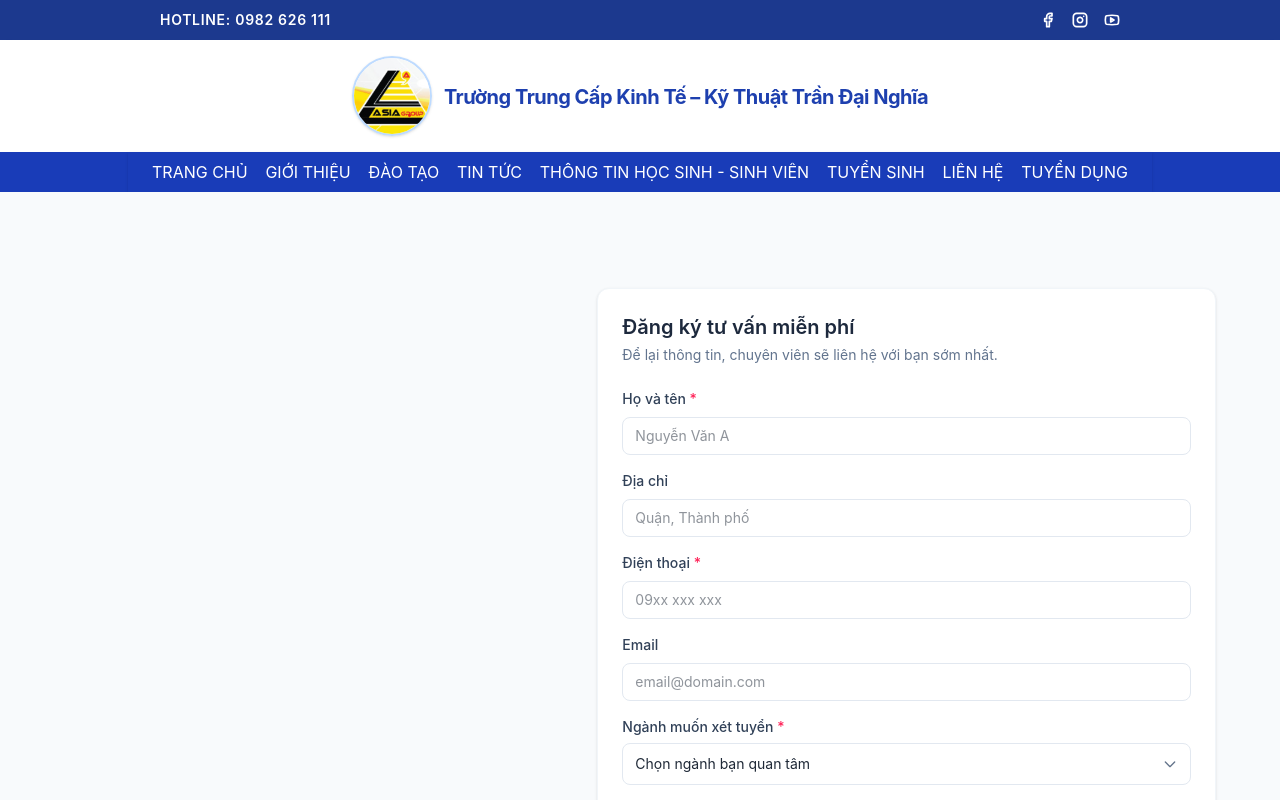
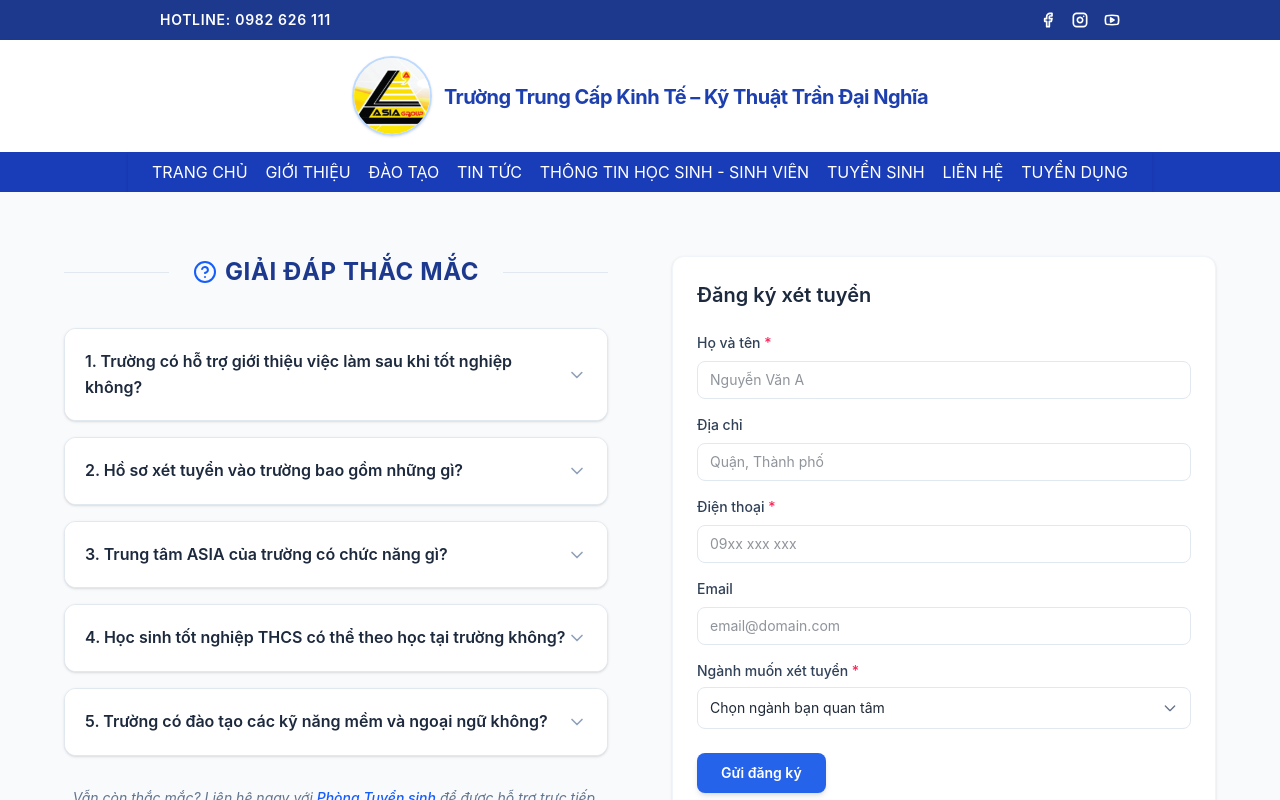
Before and after one commit to NguyenMinhNhat843/WebsiteTruongTDN, a React (Vite) app: page /dang-ky-tuyen-sinh in a window 1280 px wide. Shown: the top 800 px of the page. Built offline with nearby package versions, Linux system fonts and the light colour scheme.

Commit message:
page dăng ký xét tuyển online

```diff
--- /dev/null
+++ b/src/components/DangKyTuVan/CauHoiThuongGap.tsx
@@ -0,0 +1,98 @@
+import { useState } from "react";
+import { ChevronDown, HelpCircle } from "lucide-react";
+
+const CauHoiThuongGap = () => {
+  const [openIndex, setOpenIndex] = useState<number | null>(null);
+
+  const faqData = [
+    {
+      question:
+        "Trường có hỗ trợ giới thiệu việc làm sau khi tốt nghiệp không?",
+      answer:
+        "Có. Với phương châm 'Đào tạo gắn liền với việc làm', nhà trường liên kết chặt chẽ với các doanh nghiệp để sinh viên thực tập và được ưu tiên tuyển dụng ngay sau khi tốt nghiệp.",
+    },
+    {
+      question: "Hồ sơ xét tuyển vào trường bao gồm những gì?",
+      answer:
+        "Hồ sơ cơ bản bao gồm: Phiếu đăng ký dự tuyển, bản sao bằng tốt nghiệp (hoặc giấy chứng nhận tốt nghiệp tạm thời), bản sao học bạ và các giấy tờ ưu tiên (nếu có).",
+    },
+    {
+      question: "Trung tâm ASIA của trường có chức năng gì?",
+      answer:
+        "Trung tâm ASIA chuyên về đào tạo ngắn hạn, tư vấn du học, trao đổi sinh viên quốc tế và chuyển giao công nghệ, giúp sinh viên tiếp cận môi trường học tập toàn cầu.",
+    },
+    {
+      question: "Học sinh tốt nghiệp THCS có thể theo học tại trường không?",
+      answer:
+        "Hoàn toàn được. Trường có các chương trình đào tạo hệ Trung cấp dành riêng cho đối tượng tốt nghiệp THCS, giúp các em rút ngắn thời gian và sớm có nghề nghiệp vững chắc.",
+    },
+    {
+      question: "Trường có đào tạo các kỹ năng mềm và ngoại ngữ không?",
+      answer:
+        "Ngoài chuyên môn, trường rất chú trọng rèn luyện kỹ năng giao tiếp, tác phong công nghiệp và bồi dưỡng ngoại ngữ để sinh viên thích nghi tốt với mọi môi trường làm việc.",
+    },
+  ];
+
+  const toggleAccordion = (index: number) => {
+    setOpenIndex(openIndex === index ? null : index);
+  };
+
+  return (
+    <div className="">
+      {/* Tiêu đề Divider tương tự trang Liên Hệ */}
+      <div className="flex items-center mb-10">
+        <div className="grow h-px bg-slate-200"></div>
+        <h2 className="px-6 text-2xl font-bold text-blue-900 uppercase tracking-wide flex items-center gap-2">
+          <HelpCircle className="text-blue-600" /> Giải đáp thắc mắc
+        </h2>
+        <div className="grow h-px bg-slate-200"></div>
+      </div>
+
+      <div className="space-y-4">
+        {faqData.map((item, index) => (
+          <div
+            key={index}
+            className="border border-slate-200 rounded-xl overflow-hidden bg-white shadow-sm transition-all duration-300"
+          >
+            <button
+              onClick={() => toggleAccordion(index)}
+              className="w-full flex items-center justify-between p-5 text-left bg-white hover:bg-blue-50/50 transition-colors"
+            >
+              <span
+                className={`font-semibold ${openIndex === index ? "text-blue-700" : "text-slate-800"}`}
+              >
+                {index + 1}. {item.question}
+              </span>
+              <ChevronDown
+                className={`w-5 h-5 text-slate-400 transition-transform duration-300 ${
+                  openIndex === index ? "rotate-180 text-blue-600" : ""
+                }`}
+              />
+            </button>
+
+            {/* Phần nội dung xổ xuống */}
+            <div
+              className={`overflow-hidden transition-all duration-300 ease-in-out ${
+                openIndex === index
+                  ? "max-h-40 opacity-100"
+                  : "max-h-0 opacity-0"
+              }`}
+            >
+              <div className="p-5 pt-0 text-slate-600 leading-relaxed border-t border-slate-50">
+                {item.answer}
+              </div>
+            </div>
+          </div>
+        ))}
+      </div>
+
+      <p className="text-center mt-8 text-sm text-slate-500 italic">
+        Vẫn còn thắc mắc? Liên hệ ngay với{" "}
+        <span className="text-blue-600 font-medium">Phòng Tuyển sinh</span> để
+        được hỗ trợ trực tiếp.
+      </p>
+    </div>
+  );
+};
+
+export default CauHoiThuongGap;
--- a/src/components/DangKyTuVan/ConsulationForm.tsx
+++ b/src/components/DangKyTuVan/ConsulationForm.tsx
@@ -96,14 +96,11 @@ export default function ConsultationForm() {
   };
 
   return (
-    <div className="p-4 md:p-8">
+    <div className="">
       <div className="bg-white rounded-xl p-4 md:p-6 border border-slate-100 shadow-sm">
         <h3 className="text-xl font-semibold text-slate-800">
-          Đăng ký tư vấn miễn phí
+          Đăng ký xét tuyển
         </h3>
-        <p className="text-sm text-slate-500 mt-1">
-          Để lại thông tin, chuyên viên sẽ liên hệ với bạn sớm nhất.
-        </p>
 
         <form
           className="mt-6 grid grid-cols-1 gap-4"
--- /dev/null
+++ b/src/components/LienHe/DiaChi.tsx
@@ -0,0 +1,45 @@
+import { MapPin } from "lucide-react";
+
+const DiaChi = () => {
+  return (
+    <div className="max-w-4xl mx-auto px-4">
+      <div className="">
+        {/* Bản đồ Google Maps */}
+        <div className="w-full aspect-video rounded-2xl overflow-hidden shadow-xl border border-blue-100">
+          <iframe
+            src="https://www.google.com/maps/embed?pb=!1m18!1m12!1m3!1d3898.711847671746!2d109.19062367584558!3d12.253904930335011!2m3!1f0!2f0!3f0!3m2!1i1024!2i768!4f13.1!3m3!1m2!1s0x31706798020d57e3%3A0x67343e8a14e91b5c!2zMjUgTMOqIEzhu6NpLCBW4bqhbiBUaOG6pW5oLCBOaGEgVHJhbmcsIEtow6FuaCBIw7JhIDY1MDAwMCwgVmlldG5hbQ!5e0!3m2!1svi!2s!4v1709700000000!5m2!1svi!2s"
+            className="w-full h-full"
+            style={{ border: 0 }}
+            loading="lazy"
+            allowFullScreen
+            referrerPolicy="no-referrer-when-downgrade"
+          ></iframe>
+        </div>
+
+        {/* Thông tin địa chỉ chi tiết */}
+        <div className="pt-4 h-full flex flex-col justify-center">
+          <div className="p-6 rounded-2xl bg-blue-900 text-white shadow-lg border-b-4 border-blue-600">
+            <div className="flex items-start gap-4">
+              <div className="p-3 bg-white/10 rounded-xl shrink-0">
+                <MapPin size={28} className="text-blue-300" />
+              </div>
+              <div>
+                <p className="text-xs text-blue-200 uppercase font-bold tracking-widest mb-1">
+                  Cơ sở chính
+                </p>
+                <h3 className="text-lg font-semibold mb-2">
+                  Trường TC Kinh tế Kỹ thuật Trần Đại Nghĩa
+                </h3>
+                <p className="text-sm text-blue-50 leading-relaxed opacity-90">
+                  25 Lê Lợi, Phường Vạn Thạnh, TP. Nha Trang, tỉnh Khánh Hòa
+                </p>
+              </div>
+            </div>
+          </div>
+        </div>
+      </div>
+    </div>
+  );
+};
+
+export default DiaChi;
--- a/src/pages/DangKyTuVan.tsx
+++ b/src/pages/DangKyTuVan.tsx
@@ -1,5 +1,5 @@
+import CauHoiThuongGap from "../components/DangKyTuVan/CauHoiThuongGap";
 import ConsultationForm from "../components/DangKyTuVan/ConsulationForm";
-import ContactInfo from "../components/LienHe/ContactInfo";
 
 const DangKyTuVan = () => {
   return (
@@ -7,11 +7,13 @@ const DangKyTuVan = () => {
       {/* Decor mờ phía sau */}
       <div className="absolute top-0 right-0 w-125 h-125 bg-blue-100 rounded-full blur-[120px] opacity-40 -z-10" />
 
-      <div className="max-w-7xl mx-auto">
+      <div className="max-w-6xl mx-auto">
         <div className="grid grid-cols-1 lg:grid-cols-12 gap-16 items-start">
-          <div className="lg:col-span-5">{/* <ContactInfo /> */}</div>
+          <div className="lg:col-span-6">
+            <CauHoiThuongGap />
+          </div>
 
-          <div className="lg:col-span-7">
+          <div className="lg:col-span-6">
             <ConsultationForm />
           </div>
         </div>
--- a/src/pages/LienHe.tsx
+++ b/src/pages/LienHe.tsx
@@ -1,5 +1,5 @@
-import { MapPin } from "lucide-react";
 import ContactInfo from "../components/LienHe/ContactInfo";
+import DiaChi from "../components/LienHe/DiaChi";
 
 const LienHe = () => {
   return (
@@ -15,43 +15,7 @@ const LienHe = () => {
         <div className="grow h-px bg-slate-200"></div>
       </div>
 
-      <div className="max-w-4xl mx-auto px-4">
-        <div className="">
-          {/* Bản đồ Google Maps */}
-          <div className="w-full aspect-video rounded-2xl overflow-hidden shadow-xl border border-blue-100">
-            <iframe
-              src="https://www.google.com/maps/embed?pb=!1m18!1m12!1m3!1d3898.711847671746!2d109.19062367584558!3d12.253904930335011!2m3!1f0!2f0!3f0!3m2!1i1024!2i768!4f13.1!3m3!1m2!1s0x31706798020d57e3%3A0x67343e8a14e91b5c!2zMjUgTMOqIEzhu6NpLCBW4bqhbiBUaOG6pW5oLCBOaGEgVHJhbmcsIEtow6FuaCBIw7JhIDY1MDAwMCwgVmlldG5hbQ!5e0!3m2!1svi!2s!4v1709700000000!5m2!1svi!2s"
-              className="w-full h-full"
-              style={{ border: 0 }}
-              loading="lazy"
-              allowFullScreen
-              referrerPolicy="no-referrer-when-downgrade"
-            ></iframe>
-          </div>
-
-          {/* Thông tin địa chỉ chi tiết */}
-          <div className="pt-4 h-full flex flex-col justify-center">
-            <div className="p-6 rounded-2xl bg-blue-900 text-white shadow-lg border-b-4 border-blue-600">
-              <div className="flex items-start gap-4">
-                <div className="p-3 bg-white/10 rounded-xl shrink-0">
-                  <MapPin size={28} className="text-blue-300" />
-                </div>
-                <div>
-                  <p className="text-xs text-blue-200 uppercase font-bold tracking-widest mb-1">
-                    Cơ sở chính
-                  </p>
-                  <h3 className="text-lg font-semibold mb-2">
-                    Trường TC Kinh tế Kỹ thuật Trần Đại Nghĩa
-                  </h3>
-                  <p className="text-sm text-blue-50 leading-relaxed opacity-90">
-                    25 Lê Lợi, Phường Vạn Thạnh, TP. Nha Trang, tỉnh Khánh Hòa
-                  </p>
-                </div>
-              </div>
-            </div>
-          </div>
-        </div>
-      </div>
+      <DiaChi />
     </div>
   );
 };
```
